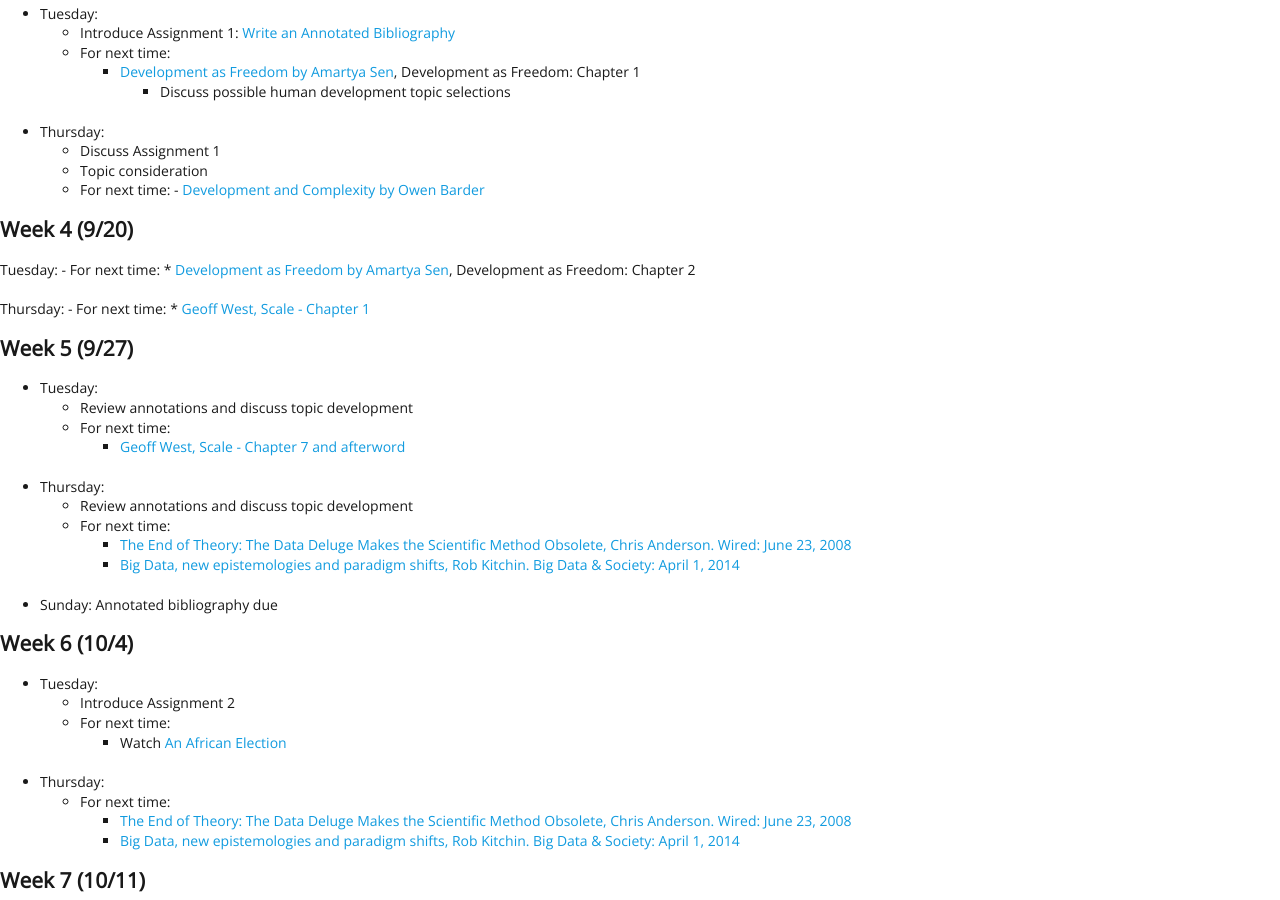
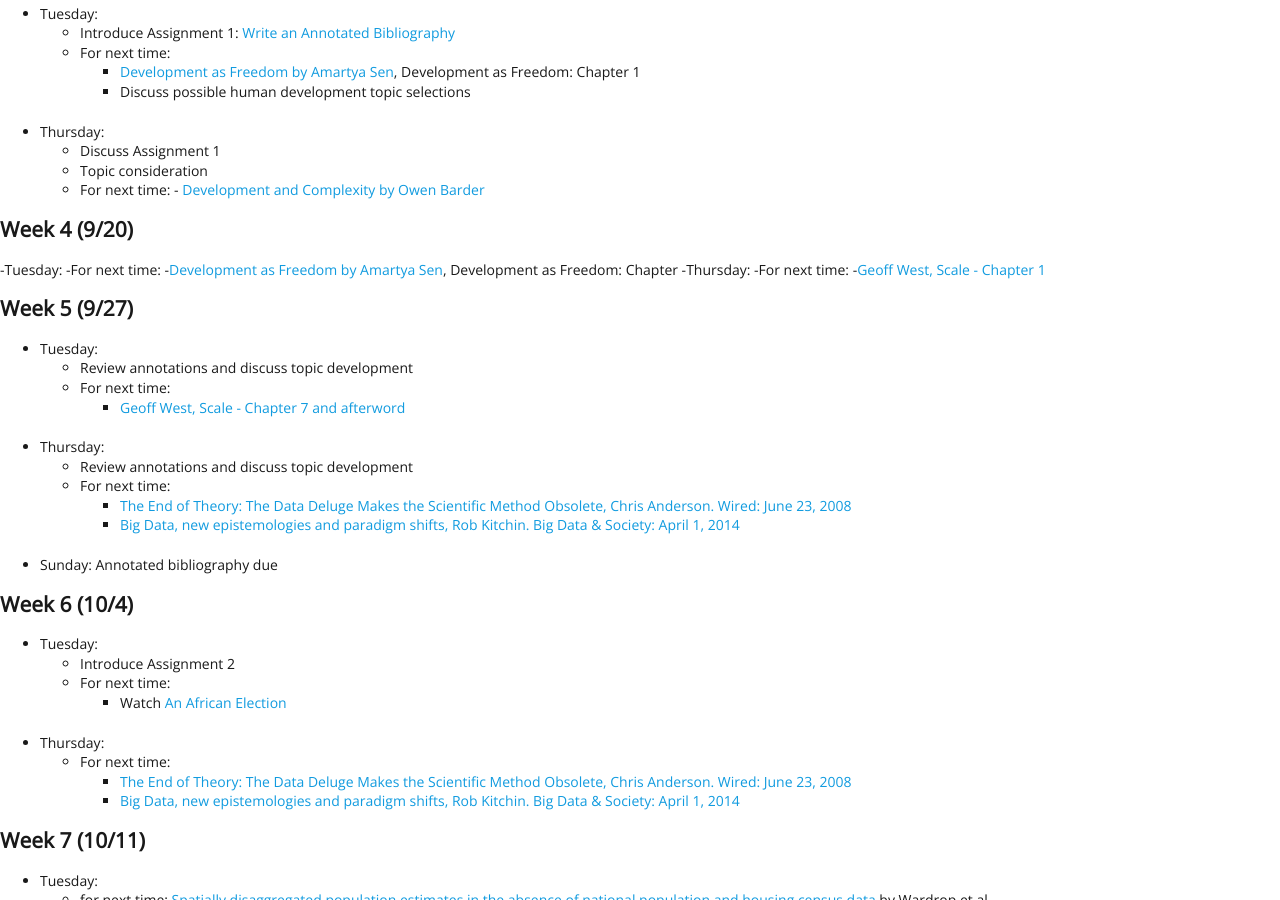
Before and after one commit to EMBrewer/dat150, a Jekyll site: the page built from _posts/2021-09-17-schedule.md, in a window 1280 px wide and 900 px high, scrolled down 803 px. Built offline with Jekyll 4.4.1, drawn with Linux system fonts in a browser that asks for light colours; our own code applies the rules of GitHub Pages for plain Markdown files.

Commit message:
Update 2021-09-17-schedule.md

```diff
--- a/_posts/2021-09-17-schedule.md
+++ b/_posts/2021-09-17-schedule.md
@@ -32,7 +32,7 @@
 	- Introduce Assignment 1: [Write an Annotated Bibliography](assignment1.html)
 	- For next time:
 		- [Development as Freedom by Amartya Sen](https://dsfall21.slack.com/files/U02DA5H2NGJ/F02E98U4ERX/sen_devfree_intro_2.pdf), Development as Freedom: Chapter 1
-			- Discuss possible human development topic selections
+		- Discuss possible human development topic selections
 - Thursday:
 	- Discuss Assignment 1
 	- Topic consideration
@@ -40,13 +40,12 @@
 	  	- [Development and Complexity by Owen Barder](https://www.youtube.com/watch?v=02EZPxPcFqs)
 
 ## Week 4 (9/20)
-Tuesday:
-	- For next time:
-  		* [Development as Freedom by Amartya Sen](https://dsfall21.slack.com/files/U02DA5H2NGJ/F02E98U4ERX/sen_devfree_intro_2.pdf), Development as Freedom: Chapter 2
-
-Thursday:
-	- For next time:
-		* [Geoff West, Scale - Chapter 1](https://dsfall21.slack.com/files/U02DA5H2NGJ/F02EVA0KH8V/west_scale.pdf)
+-Tuesday:
+	-For next time:
+		-[Development as Freedom by Amartya Sen](https://dsfall21.slack.com/files/U02DA5H2NGJ/F02E98U4ERX/sen_devfree_intro_2.pdf), Development as Freedom: Chapter
+-Thursday:
+	-For next time:
+		-[Geoff West, Scale - Chapter 1](https://dsfall21.slack.com/files/U02DA5H2NGJ/F02EVA0KH8V/west_scale.pdf)
 
 ## Week 5 (9/27)
 - Tuesday:
```
